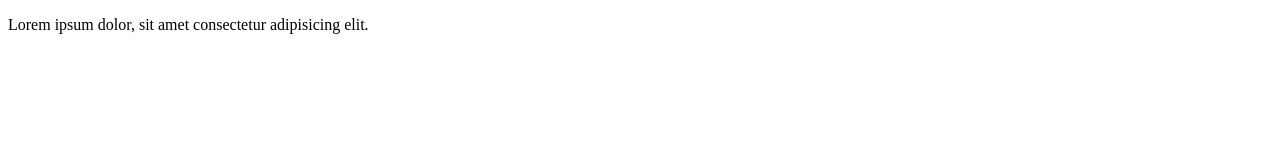
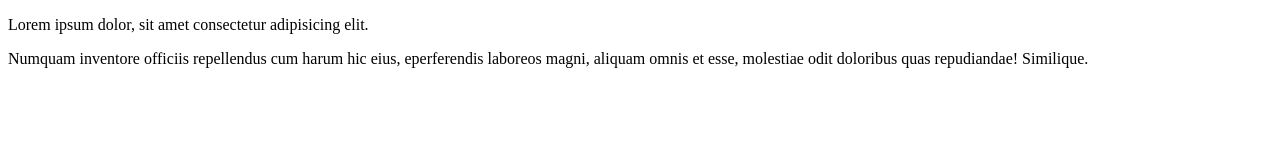
Before and after one commit to kaywoo/gitjestgit, a plain HTML site: page gitjestgit/index.html in a window 1280 px wide. Drawn offline with Linux system fonts and the light colour scheme.

Commit message:
drugi paragraf

```diff
--- a/gitjestgit/index.html
+++ b/gitjestgit/index.html
@@ -8,5 +8,8 @@
 </head>
 <body>
   <p>Lorem ipsum dolor, sit amet consectetur adipisicing elit.</p>
+  <p>Numquam inventore officiis repellendus cum harum hic eius,
+    eperferendis laboreos magni,  aliquam omnis et esse, molestiae
+    odit doloribus quas repudiandae! Similique.</p>
 </body>
 </html>
```
